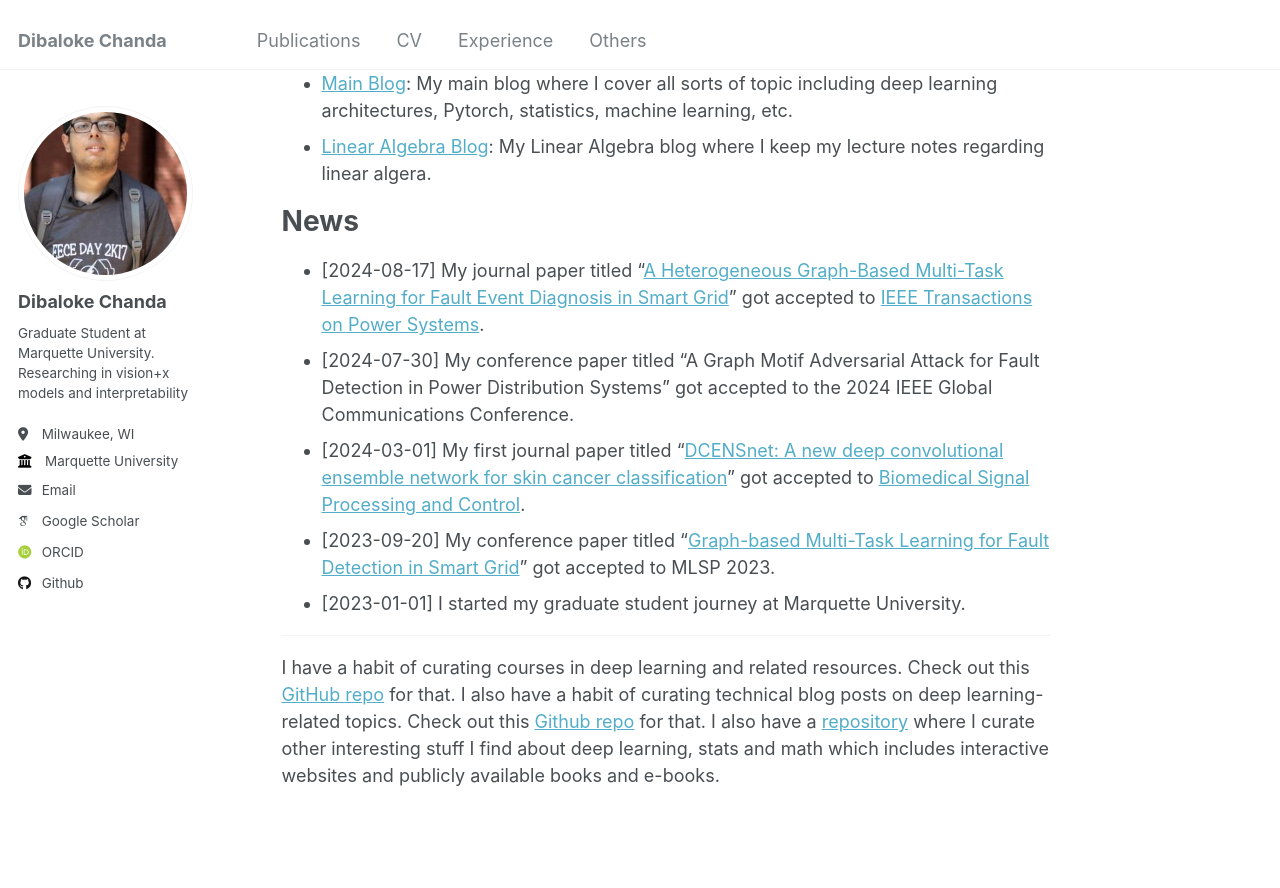
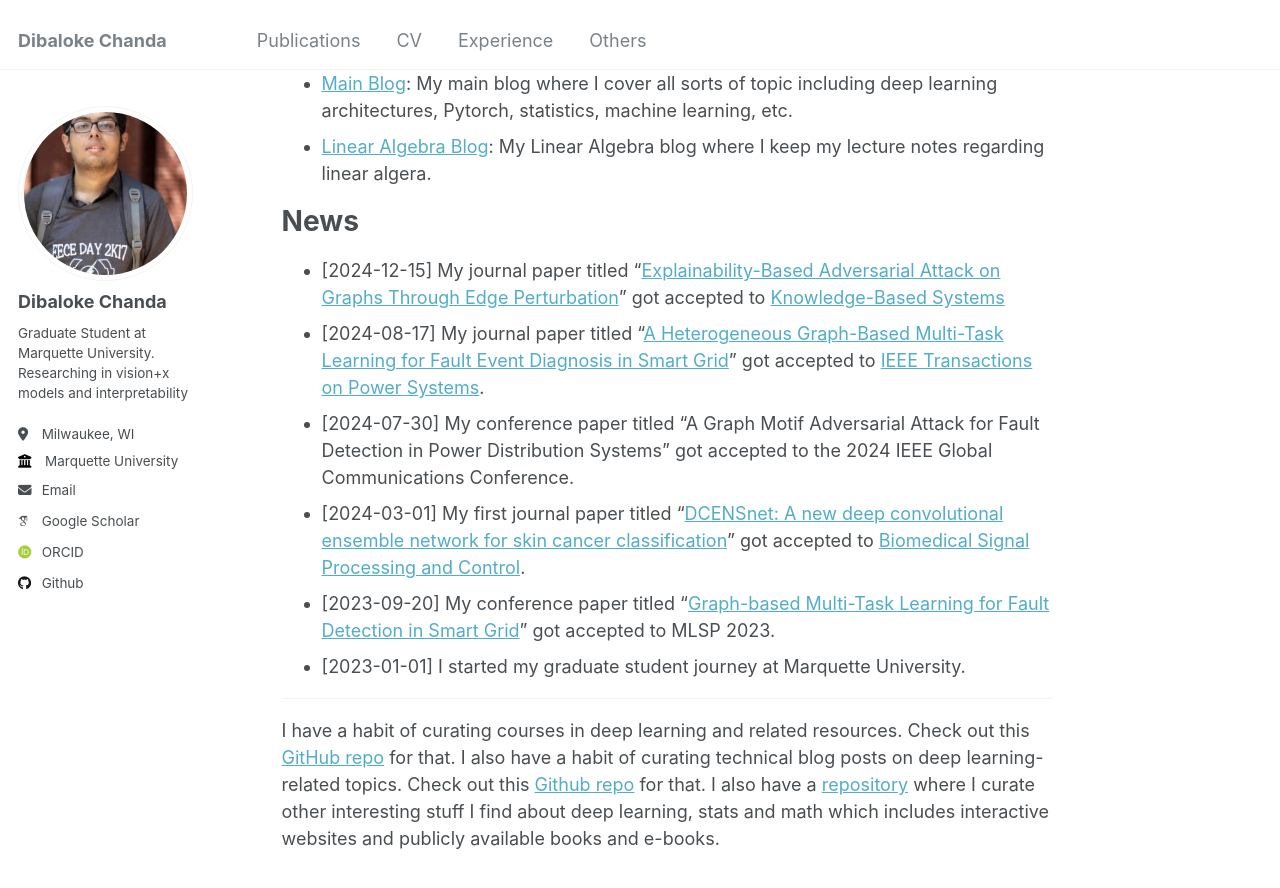
Before and after one commit to dibaloke/dibaloke.github.io, a Jekyll site: the page built from _pages/about.md, in a window 1280 px wide and 900 px high, scrolled down 480 px. Shown: the top 888 px of the window. Built offline with Jekyll 4.4.1, drawn with Linux system fonts in a browser that asks for light colours; some web fonts are replaced.

Commit message:
Update about.md

```diff
--- a/_pages/about.md
+++ b/_pages/about.md
@@ -21,6 +21,7 @@ I maintain several technical blogs where I write about topics in deep learning a
 - [Linear Algebra Blog](https://dibalokechanda.github.io/Linear-Algebra/): My Linear Algebra blog where I keep my lecture notes regarding linear algera.
 
 # News
+- [2024-12-15] My journal paper titled "[Explainability-Based Adversarial Attack on Graphs Through Edge Perturbation](https://arxiv.org/abs/2312.17301)" got accepted to [Knowledge-Based Systems](https://www.sciencedirect.com/journal/knowledge-based-systems)
 - [2024-08-17] My journal paper titled "[A Heterogeneous Graph-Based Multi-Task Learning for Fault Event Diagnosis in Smart Grid](https://graphbasedmtl.github.io/heterogenous-graph-mtl-fault-diagonosis/)" got accepted to [IEEE Transactions on Power Systems](https://ieeexplore.ieee.org/xpl/RecentIssue.jsp?punumber=59).
 - [2024-07-30] My conference paper titled "A Graph Motif Adversarial Attack for Fault Detection in Power Distribution Systems" got accepted to the 2024 IEEE Global Communications Conference.
 - [2024-03-01] My first journal paper titled "[DCENSnet: A new deep convolutional ensemble network for skin cancer classification](https://www.sciencedirect.com/science/article/pii/S1746809423011904)" got accepted to [Biomedical Signal Processing and Control](https://www.sciencedirect.com/journal/biomedical-signal-processing-and-control).
```
